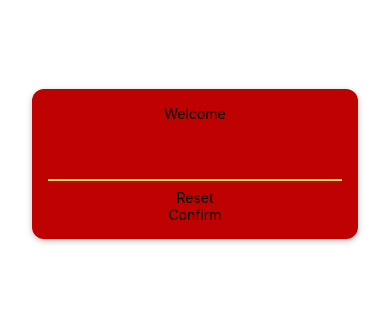
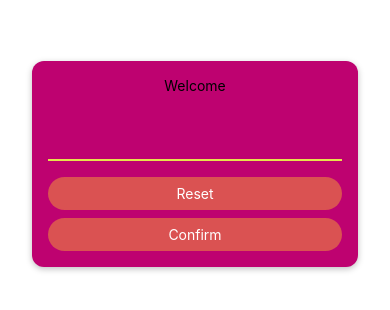
Before and after one commit to diegohdez90/native-guess-my-number, a React Native app: screen / in a window 390 px wide. Shown: the part 258-568 px from the top of the page. Built offline with nearby package versions, Linux system fonts and the light colour scheme.

Commit message:
feat: add custom button component style

```diff
--- a/components/PrimaryButton.js
+++ b/components/PrimaryButton.js
@@ -1,12 +1,54 @@
-import { View, Text } from 'react-native'
+import { View, Text, Pressable, StyleSheet } from 'react-native'
 import React from 'react'
 
 export default function PrimaryButton({
   children
 }) {
+  const onPressHandler = () => {
+
+  }
+
   return (
-    <View>
-      <Text>{children}</Text>
+    <View style={styles.outerContainer}>
+      <Pressable
+        onPress={onPressHandler}
+        android_ripple={{
+          color: '#8b2828'
+        }}
+        style={(state) => {
+          const elStyle = {...styles.container}
+          if (state.pressed) {
+            return [
+              elStyle,
+              styles.pressed
+            ]
+          }
+          return elStyle;
+        }}
+      >
+        <Text style={styles.button}>{children}</Text>
+      </Pressable>
     </View>
   )
 }
+
+const styles = StyleSheet.create({
+  outerContainer: {
+    width: '100%',
+    borderRadius: 24,
+    overflow: 'hidden'
+  },
+  container: {
+    backgroundColor: '#da5252',
+    paddingVertical: 8,
+    paddingHorizontal: 16,
+    elevation: 2
+  },
+  button: {
+    color: 'white',
+    textAlign: 'center'
+  },
+  pressed: {
+    opacity: 0.5
+  }
+})
--- a/screen/RootScreen.js
+++ b/screen/RootScreen.js
@@ -13,7 +13,7 @@ export default function RootScreen() {
         keyboardType='number-pad'
         autoCapitalize='none'
         autoCorrect={false}
-        autoComplete={false}
+        autoComplete='off'
       />
       <PrimaryButton>Reset</PrimaryButton>
       <PrimaryButton>Confirm</PrimaryButton>
@@ -25,11 +25,12 @@ const styles = StyleSheet.create({
   inputContainer: {
     flexBasis: 'auto',
     width: '100%',
+    gap: 8,
     padding: 16,
     alignItems: 'center',
     justifyContent: 'center',
     alignContent: 'center',
-    backgroundColor: '#be0202',
+    backgroundColor: '#be0270',
     borderRadius: 12,
     elevation: 8,
     shadowColor: 'black',
```
